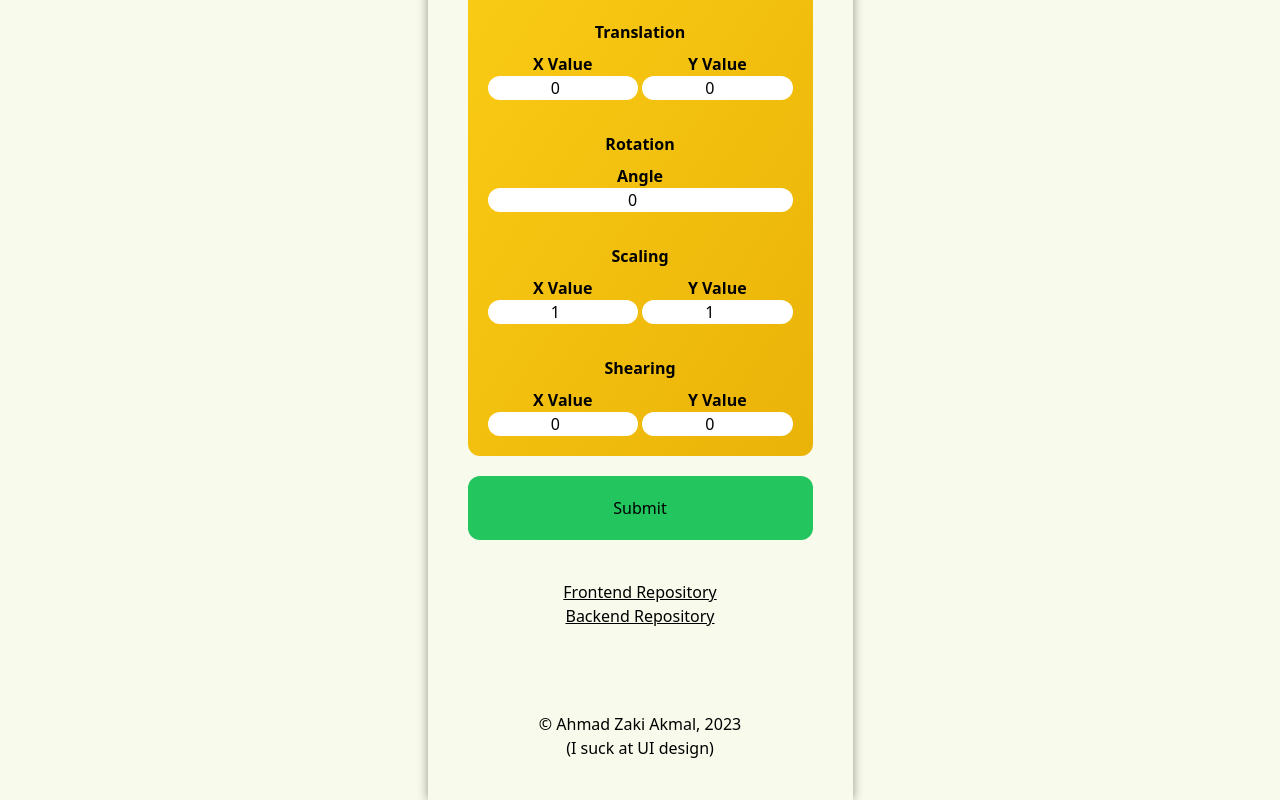
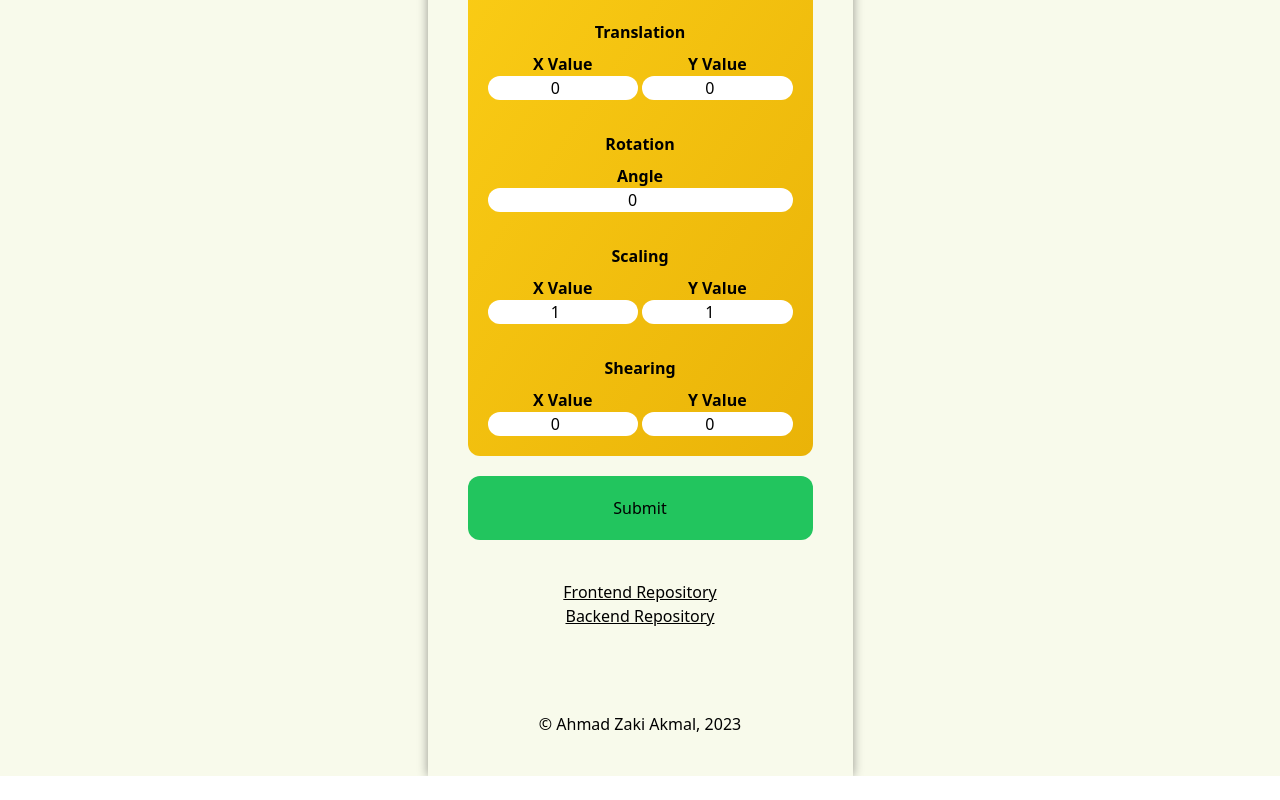
Before and after one commit to ahmadzaki2975/transformations-frontend, a Next.js app: page / in a window 1280 px wide. Shown: the part 804-1604 px from the top of the page. After the commit the page ends 1580 px from the top, so only its background shows below. Built offline with nearby package versions, Linux system fonts and the light colour scheme.

Commit message:
feat: remove joke

```diff
--- a/src/pages/index.tsx
+++ b/src/pages/index.tsx
@@ -254,7 +254,7 @@ export default function Home() {
           </div>
           <div className="flex flex-col justify-center items-center text-black mt-16">
             <h1>&copy; Ahmad Zaki Akmal, 2023</h1>
-            <h1>(I suck at UI design)</h1>
+            {/* <h1>(I suck at UI design)</h1> */}
           </div>
         </div>
       </main>
```
